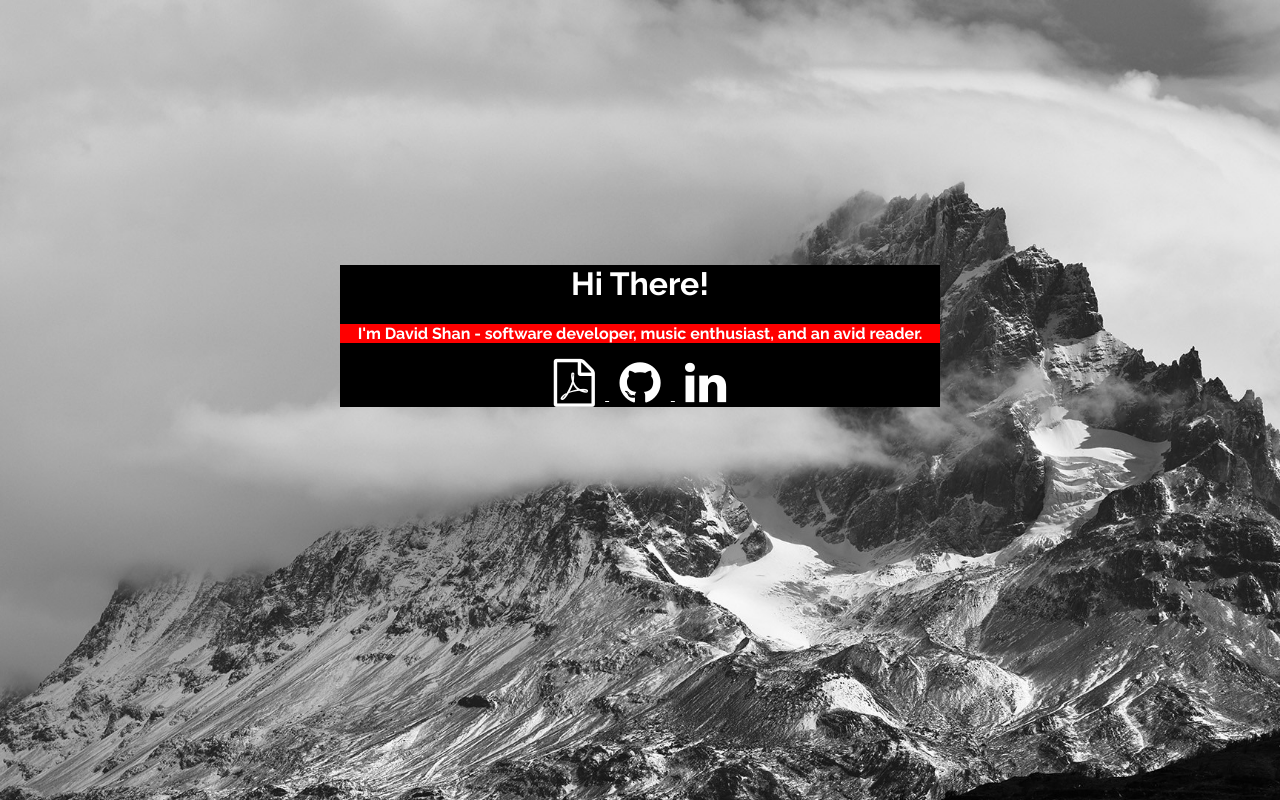
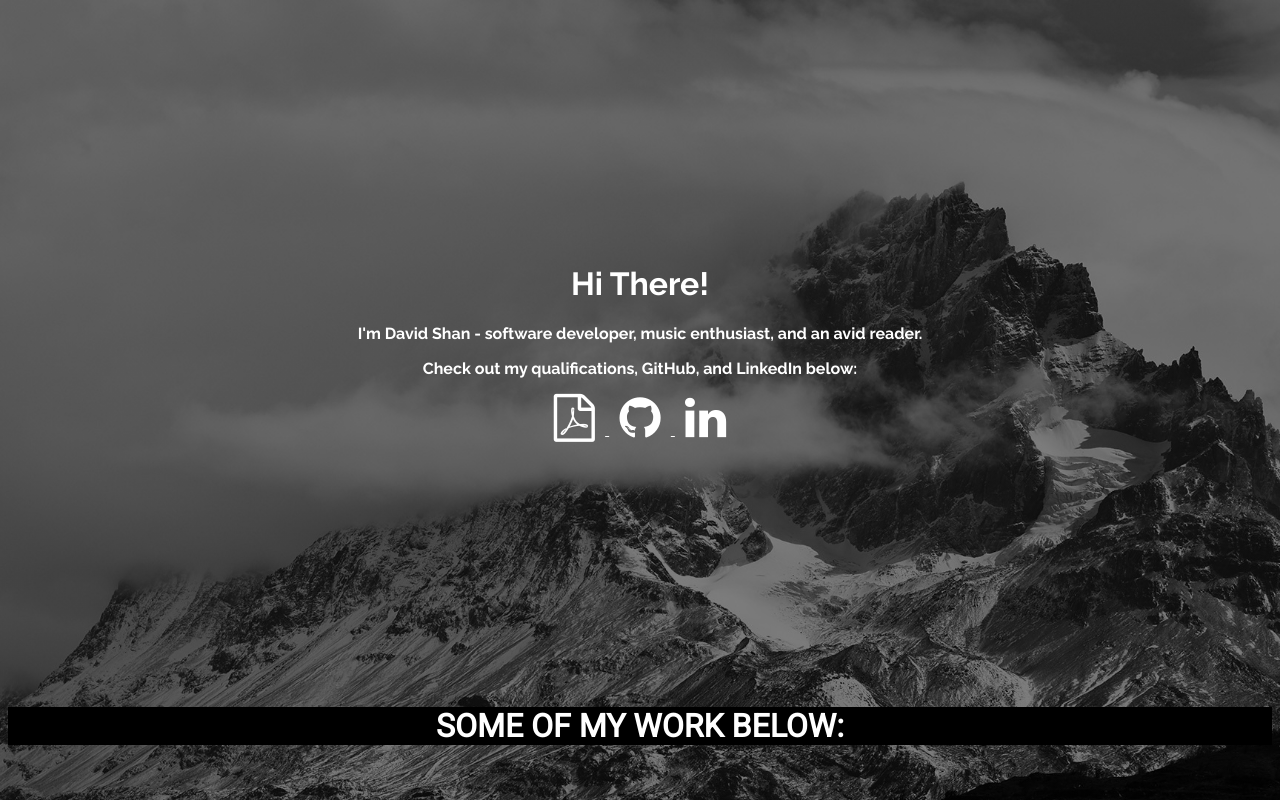
Before and after one commit to davidshan/davidshan.github.io, a plain HTML site: page index.html in a window 1280 px wide. Drawn offline with Linux system fonts and the light colour scheme; a web font is replaced by a local one.

Commit message:
Finish Landing Portion, Adjust background opacity to darker

```diff
--- a/css/style.css
+++ b/css/style.css
@@ -5,13 +5,14 @@ h1 {
 }
 
 .landing {
-    background-color: black;
+    /* background-color: black; */
+}
+.landing-text {
+    text-align: center;
+    /* background-color: green; */
     max-width: 600px;
     margin: auto;
     margin-top: 21%;
-}
-.landing-text {
-    text-align: center;
 }
 
 .external-link {
@@ -23,7 +24,7 @@ h1 {
 }
 
 body {
-    background-image: url('../img/background/cloud_mountain.jpg');
+    background: linear-gradient( rgba(0, 0, 0, 0.5), rgba(0, 0, 0, 0.5) ), url('../img/background/cloud_mountain.jpg');
     background-repeat: no-repeat;
     background-attachment: fixed;
     background-size: cover;
@@ -32,5 +33,17 @@ body {
 p {
     font-family: 'Raleway', serif;
     color: white;
-    background-color: red;
+    /* background-color: red; */
 }
+
+/* Portfolio Stuff */
+.portfolio {
+    text-align: center;
+    background-color: black;
+    margin: auto;
+    margin-top: 21%;
+}
+
+.portfolio-header {
+    font-family: 'Roboto', serif;
+}
--- a/index.html
+++ b/index.html
@@ -2,7 +2,7 @@
 <head>
     <!-- EXTERNAL SCRIPTS/FONTS TO LOAD-->
     <!-- Fonts -->
-    <link rel="stylesheet" href="https://fonts.googleapis.com/css?family=Raleway:bold|Mullish">
+    <link rel="stylesheet" href="https://fonts.googleapis.com/css?family=Raleway:bold|Mulish|Roboto">
 
     <!-- Font Awesome -->
     <link rel="stylesheet" href="vendors/font-awesome-4.7.0/css/font-awesome.min.css">
@@ -12,7 +12,7 @@
 
     <!-- Metadata -->
     <meta name="author" content="David Shan">
-    <meta name="description" content="David Shan's Personal Website">
+    <meta name="description" content="Hi, I'm a recent Computer Science Graduate from the University of Toronto, with full stack development experience. I'm currently looking for New Grad software development opportunities!">
     <meta name="keywords" content="David Shan, Software, Developer">
     <meta name="viewport" content="width=device-width, initial-scale=1.0">
 
@@ -23,6 +23,7 @@
         <div class="landing-text">
             <h1>Hi There!</h1>
             <p>I'm David Shan - software developer, music enthusiast, and an avid reader.</p>
+            <p>Check out my qualifications, GitHub, and LinkedIn below:</p>
             <a class="external-link" href="doc/David_Shan_SWE_Resume.pdf">
                 <i class="fa fa-file-pdf-o fa-fw fa-3x"></i>
             </a>
@@ -34,5 +35,8 @@
             </a>
         </div>
     </div>
+    <div class="portfolio">
+        <h1 class="portfolio-header">SOME OF MY WORK BELOW:</h1>
+    </div>
 </body>
 </html>
```
